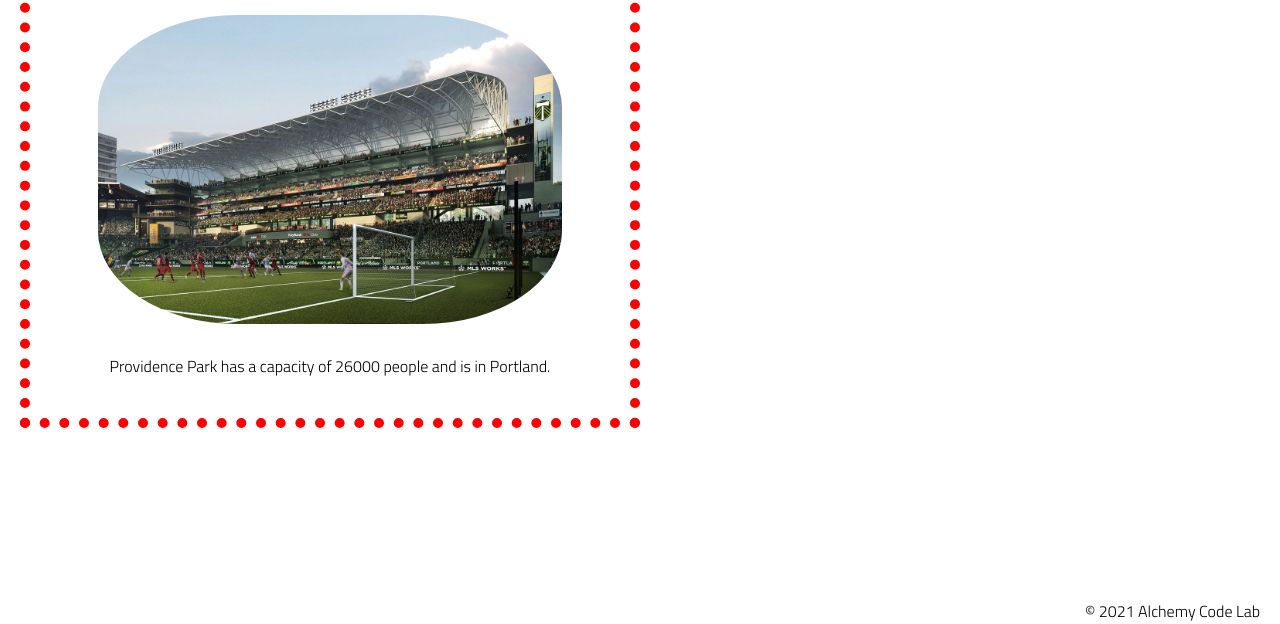
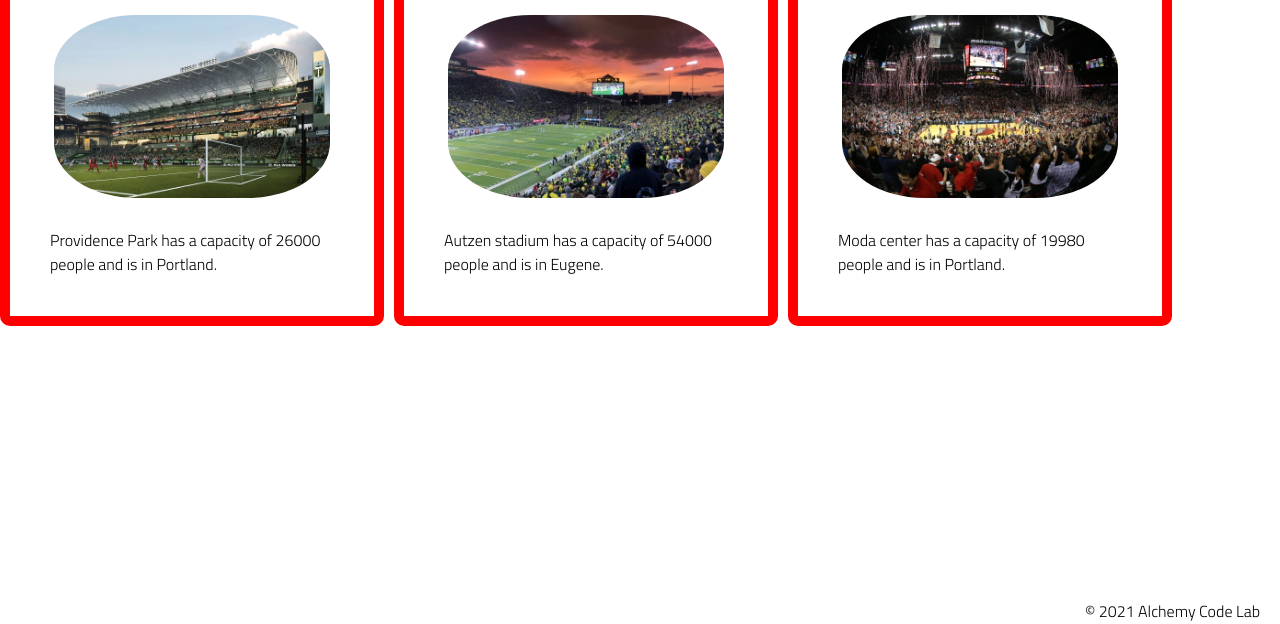
Before and after one commit to PCN23/DISPLAYLIST, a plain HTML site: page index.html in a window 1280 px wide. Shown: the part 176-800 px from the top of the page. Drawn offline with Linux system fonts and the light colour scheme.

Commit message:
finished list and display

```diff
--- a/app.js
+++ b/app.js
@@ -1,10 +1,10 @@
 // import functions and grab DOM elements
 import { stadiums } from './stadiums.js';
+import { renderStadiums } from './utils.js';
 
-console.log(stadiums);
-// let state
+const stadiumListElem = document.getElementById('stadiums');
 
-// set event listeners
-  // get user input
-  // use user input to update state
-  // update DOM to reflect the new state
+for (let stadium of stadiums){
+    const stadiumdiv = renderStadiums(stadium);
+    stadiumListElem.append(stadiumdiv);
+}
--- a/index.html
+++ b/index.html
@@ -19,13 +19,7 @@
         </div>
     </header>
     <main>
-        <div id="stadiums">
-            <div class="stadium">
-                <h1>Providence Park</h1>
-                <img src="./assets/providence.jpg" />
-                <p>Providence Park has a capacity of 26000 people and is in Portland.</p>
-            </div>
-        </div>
+        <div id="stadiums"></div>
     </main>
     <footer>
         <div class="copy gutter-right">&copy; 2021 Alchemy Code Lab</div>
--- a/stadiums.js
+++ b/stadiums.js
@@ -1 +1,6 @@
-export const stadiums = [{ name:'Providence Park', capacity: 26000, city: 'Portland', image: './assets/providence.jpg' }];
+export const stadiums = [
+    { name:'Providence Park', capacity: 26000, city: 'Portland', image: './assets/providence.jpg' },
+    { name:'Autzen stadium', capacity: 54000, city: 'Eugene', image: './assets/autzen.jpg' },
+    { name:'Moda center', capacity: 19980, city: 'Portland', image: './assets/moda.jpg' }
+
+];
--- a/styles/home.css
+++ b/styles/home.css
@@ -1,11 +1,19 @@
 /* add home page styles here */
+
+#stadiums {
+    display: flex;
+    flex-direction: row;
+
+}
 .stadium {
-    width: 50%;
+    width: 30%;
     display: flex;
     flex-direction: column;
     align-items: center;
-    border: 10px dotted red;
+    border: 10px solid red;
     padding: 10px;
+    margin-right: 10px;
+    border-radius: 10px;
 }
 
 .stadium img {
```
Also changed, not shown: assets/autzen.jpg (added), assets/moda.jpg (added).
